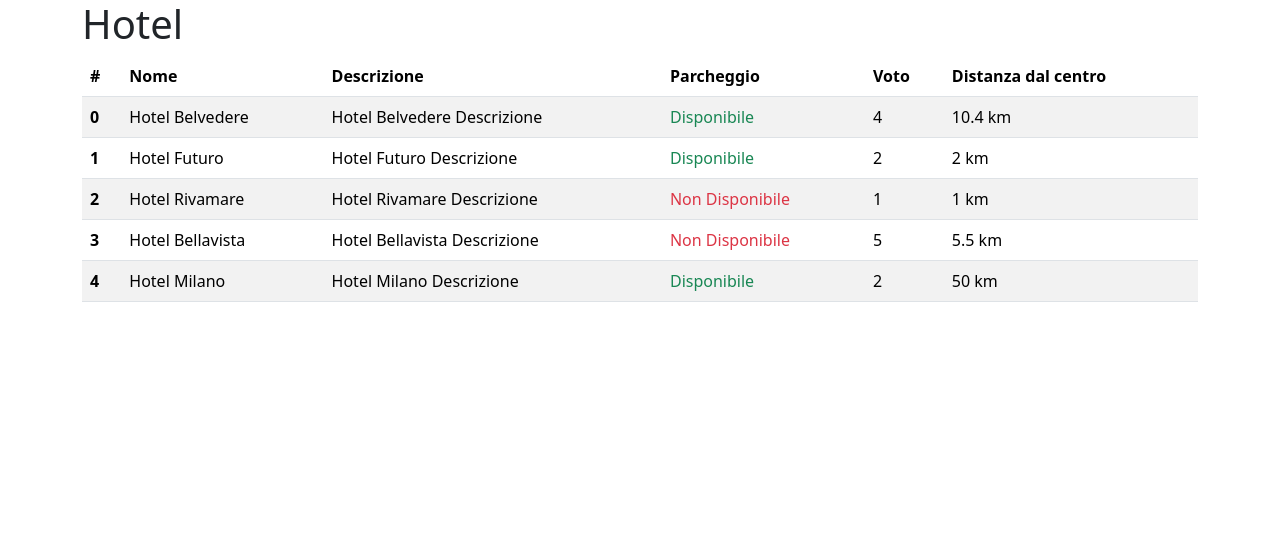
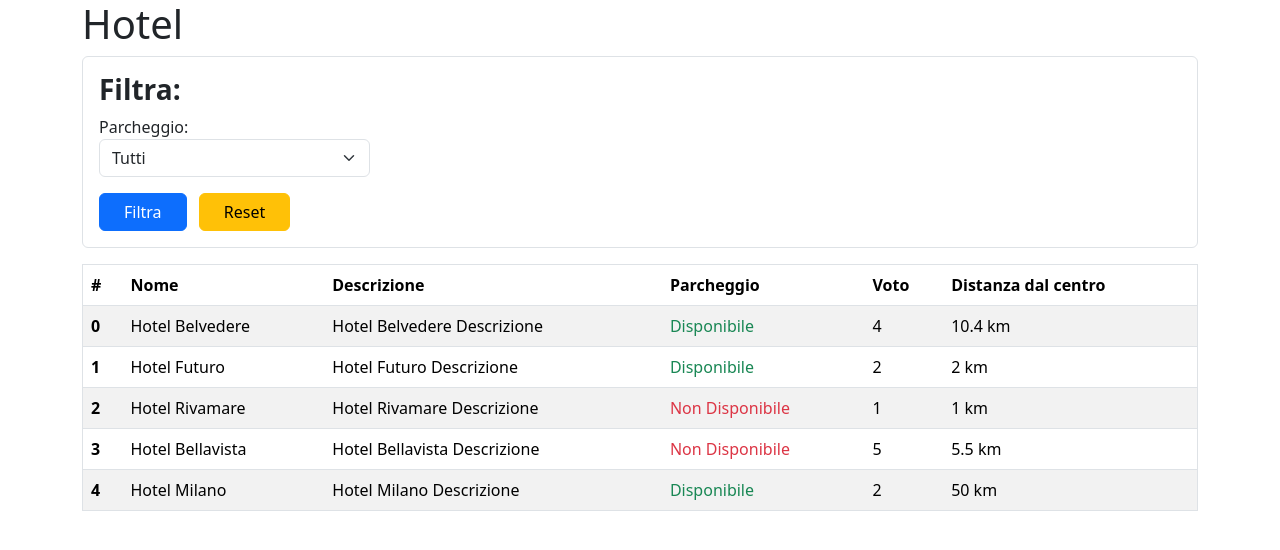
Before and after one commit to Marcap00/php-hotel, a PHP site: page /?parking=1 in a window 1280 px wide. Shown: the top 550 px of the page. Run offline with PHP 8.4, Linux system fonts and the light colour scheme.

Commit message:
added form for filtering hotel

```diff
--- a/index.php
+++ b/index.php
@@ -1,4 +1,6 @@
 <?php
+
+$parking_filter = $_GET["parking"];
 
 $hotels = [
     [
@@ -55,8 +57,21 @@ $hotels = [
 <body>
     <div class="container">
         <h1>Hotel</h1>
+        <form class="form-control p-3 mb-3" action="index.php">
+            <h3 class="fw-semibold">Filtra:</h3>
+            <div class="mb-3">
+                <label for="parking">Parcheggio:</label>
+                <select class="form-select w-25" name="parking" id="parking">
+                    <option selected value="all">Tutti</option>
+                    <option value="true">Disponibile</option>
+                    <option value="false">Non Disponibile</option>
+                </select>
+            </div>
+            <button type="submit" class="btn btn-primary px-4 me-2">Filtra</button>
+            <button type="reset" class="btn btn-warning px-4">Reset</button>
+        </form>
 
-        <table class="table table-striped table-hover">
+        <table class="table table-striped table-hover border">
 
             <thead>
                 <tr>
```
